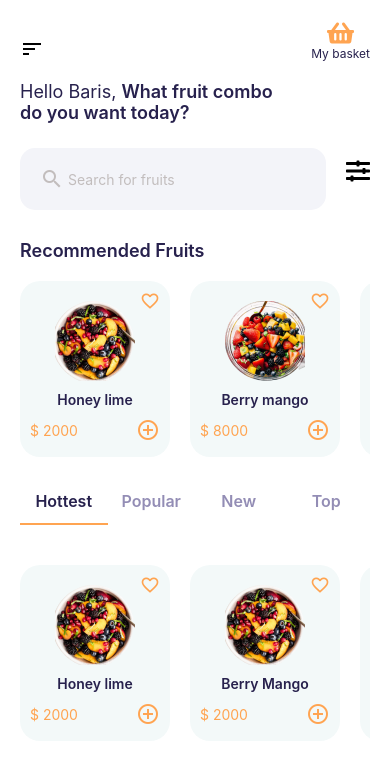
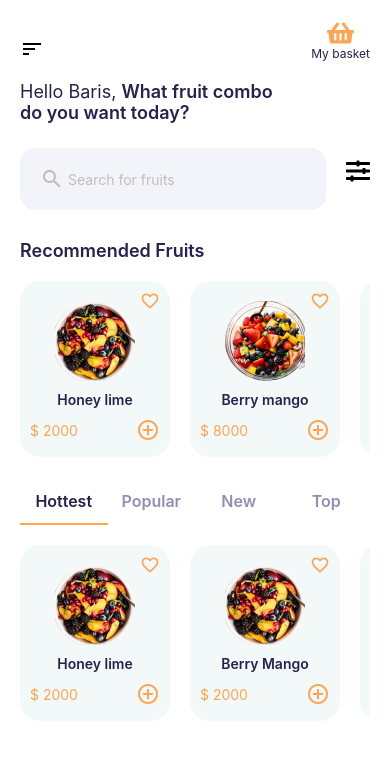
Before and after one commit to barisertakus/my-fresh-fruit, a React Native app: screen /Home in a window 390 px wide. Shown: the top 762 px of the page. Built offline with nearby package versions, Linux system fonts and the light colour scheme.

Commit message:
CardList margin has been removed.

```diff
--- a/components/Home/CardList.js
+++ b/components/Home/CardList.js
@@ -102,7 +102,7 @@ export default CardList;
 
 const styles = StyleSheet.create({
   container: {
-    marginTop: 20,
+
   },
   header: {
     fontSize: 18,
```
